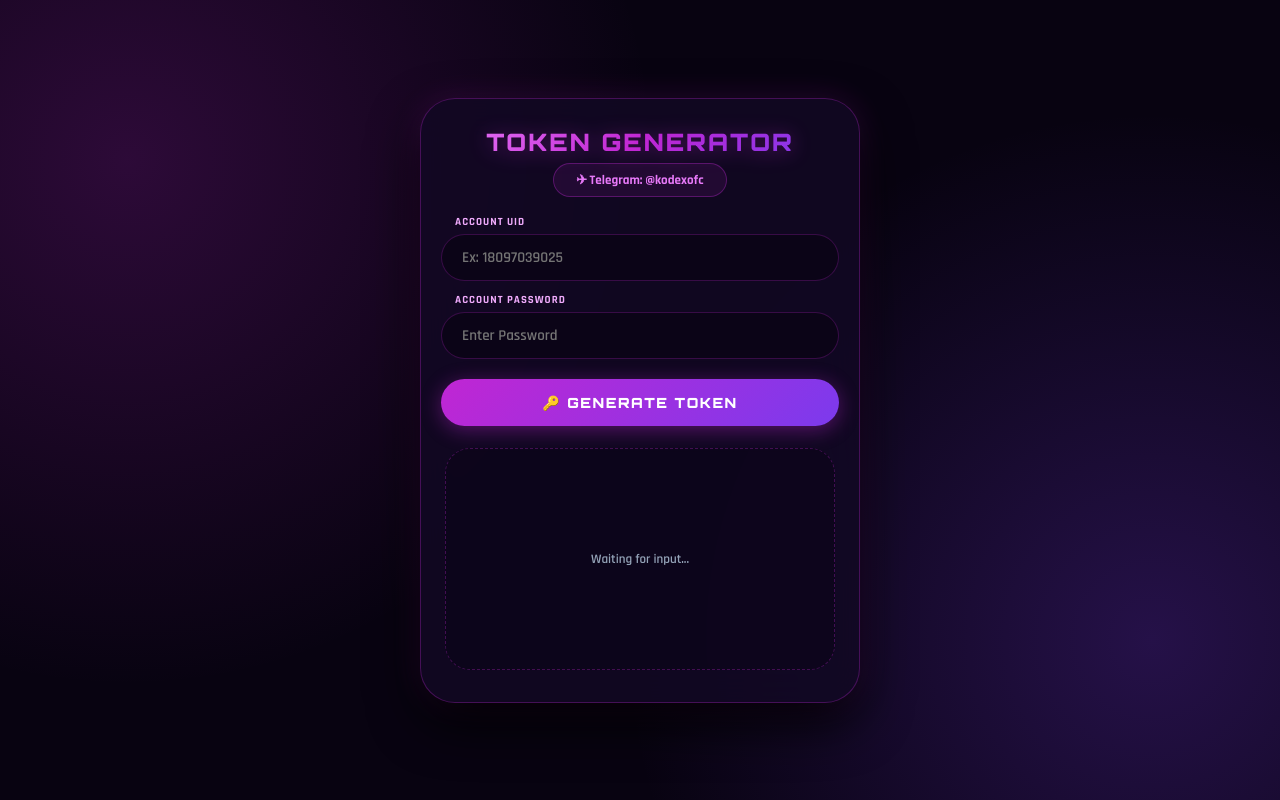
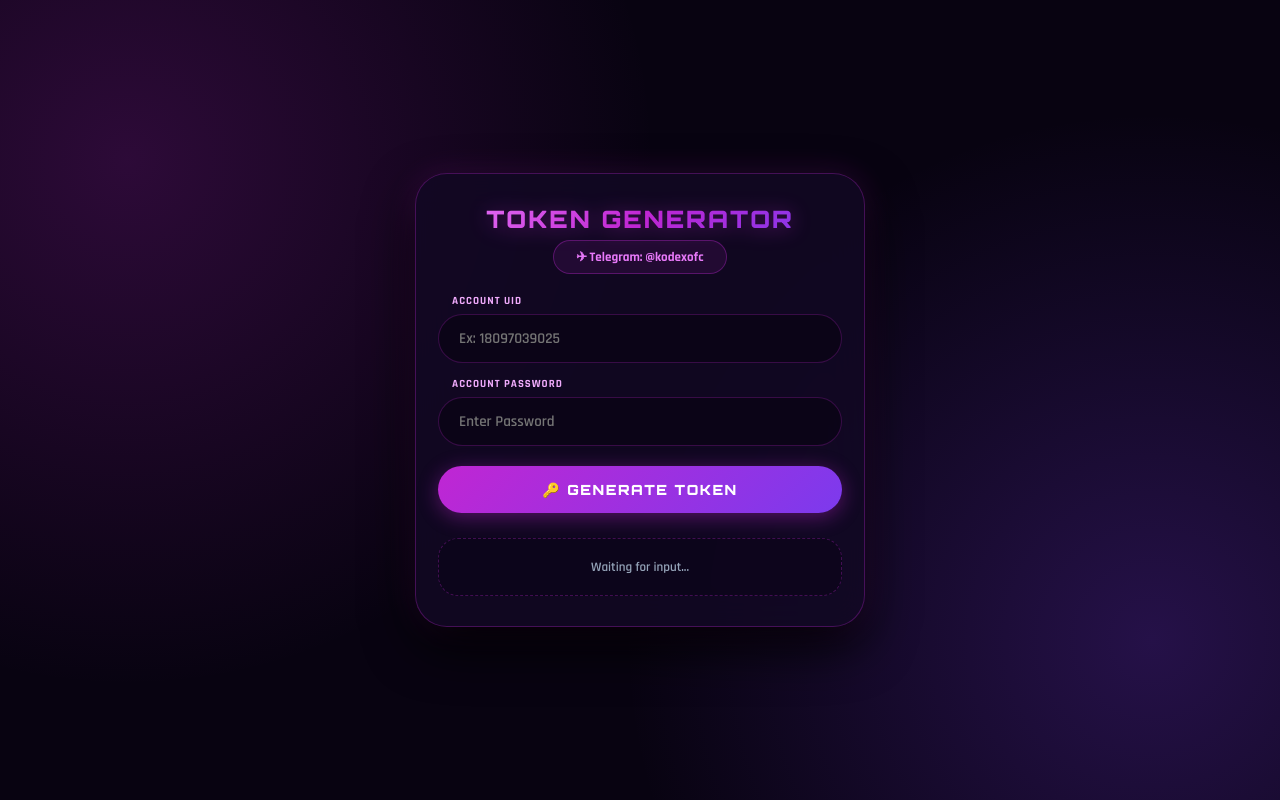
Before and after one commit to ewrfaysu/jwt39, a Flask app: page / in a window 1280 px wide. Run offline with Flask 3, Linux system fonts and the light colour scheme; parts of the project's set-up code (start-up, migrations or seed data) failed here and were passed over.

Commit message:
Refactor styles and update HTML structure

```diff
--- a/templates/index.html
+++ b/templates/index.html
@@ -15,8 +15,7 @@
 
   html, body {
     width: 100%;
-    height: 100%;
-    overflow-x: hidden;
+    min-height: 100vh;
     touch-action: manipulation;
   }
 
@@ -26,21 +25,20 @@
     background-image:
       radial-gradient(circle at 10% 20%, rgba(192, 38, 211, 0.2) 0%, transparent 40%),
       radial-gradient(circle at 90% 80%, rgba(124, 58, 237, 0.25) 0%, transparent 40%);
+    background-attachment: fixed;
     color: #f1f5f9;
-    min-height: 100vh;
-    min-height: -webkit-fill-available;
     display: flex;
     align-items: center;
     justify-content: center;
-    padding: 15px;
+    padding: 20px 15px;
   }
 
-  /* Fixed Glass Card */
+  /* Responsive Full Glass Card Layout */
   .card {
     width: 100%;
-    max-width: 440px;
-    padding: 28px 20px;
-    border-radius: 35px;
+    max-width: 450px;
+    padding: 30px 22px;
+    border-radius: 32px;
     background: rgba(18, 9, 36, 0.85);
     backdrop-filter: blur(20px);
     -webkit-backdrop-filter: blur(20px);
@@ -49,7 +47,6 @@
                 0 0 30px rgba(192, 38, 211, 0.2);
     text-align: center;
     position: relative;
-    overflow: hidden;
   }
 
   .title {
@@ -74,7 +71,7 @@
     text-decoration: none;
     font-size: 13px;
     font-weight: 700;
-    margin-bottom: 18px;
+    margin-bottom: 20px;
     padding: 8px 22px;
     border-radius: 50px;
     background: rgba(192, 38, 211, 0.1);
@@ -90,7 +87,7 @@
 
   .form-group {
     text-align: left;
-    margin-bottom: 12px;
+    margin-bottom: 14px;
   }
 
   .form-group label {
@@ -98,7 +95,7 @@
     font-size: 11px;
     font-weight: 800;
     color: #f0abfc;
-    margin-bottom: 5px;
+    margin-bottom: 6px;
     margin-left: 14px;
     text-transform: uppercase;
     letter-spacing: 1px;
@@ -106,7 +103,7 @@
 
   .input-field {
     width: 100%;
-    padding: 13px 20px;
+    padding: 14px 20px;
     border-radius: 50px;
     border: 1px solid rgba(192, 38, 211, 0.25);
     background: rgba(10, 4, 22, 0.8);
@@ -137,7 +134,8 @@
     font-weight: 900;
     letter-spacing: 1.5px;
     cursor: pointer;
-    margin-top: 8px;
+    margin-top: 6px;
+    margin-bottom: 10px;
     box-shadow: 0 4px 20px rgba(192, 38, 211, 0.4);
     transition: all 0.3s ease;
   }
@@ -150,41 +148,30 @@
     transform: scale(0.97);
   }
 
-  /* Response Container */
-  .response-container {
-    margin-top: 18px;
+  /* Full Flow Dynamic Response Wrapper inside Main Card */
+  .response-wrapper {
+    margin-top: 15px;
     display: flex;
     flex-direction: column;
     gap: 12px;
-    height: 230px;
-    overflow-y: auto;
-    padding: 4px;
+    width: 100%;
   }
 
-  .response-container::-webkit-scrollbar {
-    width: 4px;
-  }
-  .response-container::-webkit-scrollbar-thumb {
-    background: rgba(192, 38, 211, 0.5);
-    border-radius: 10px;
-  }
-
-  /* Circle Item Box Style - No Pink Hover/Focus Glow */
+  /* Direct Box Style inside Full Card */
   .item-box {
     background: rgba(13, 5, 29, 0.9);
     border: 1.5px solid rgba(192, 38, 211, 0.3);
     border-radius: 20px;
-    padding: 12px 18px;
+    padding: 14px 18px;
     text-align: left;
     cursor: pointer;
     transition: background 0.3s ease, border-color 0.3s ease, box-shadow 0.3s ease;
     user-select: none;
-    flex-shrink: 0;
     outline: none;
     -webkit-touch-callout: none;
   }
 
-  /* হোভার এবং ফোকাসে অতিরিক্ত পিংক লাইট পুরোপুরি অফ রাখা হয়েছে */
+  /* Focus or Hover Pink Glow Completely Disabled */
   .item-box:hover,
   .item-box:focus,
   .item-box:active {
@@ -194,7 +181,7 @@
     outline: none;
   }
 
-  /* শুধুমাত্র ০.৫ সেকেন্ডের জন্য সবুজ গ্লো কাজ করবে */
+  /* Temporary 0.5s Green Flash */
   .item-box.active-glow {
     border-color: #00ffaa !important;
     background: rgba(12, 38, 30, 0.95) !important;
@@ -227,7 +214,7 @@
     color: #a7f3d0;
     background: rgba(16, 185, 129, 0.15);
     border: 1px solid rgba(16, 185, 129, 0.3);
-    padding: 2px 10px;
+    padding: 3px 10px;
     border-radius: 50px;
     font-weight: 700;
   }
@@ -238,51 +225,42 @@
     color: #6ee7b7;
     word-break: break-all;
     white-space: pre-wrap;
-    line-height: 1.35;
-    max-height: 55px;
-    overflow-y: auto;
-  }
-
-  .item-value::-webkit-scrollbar {
-    width: 2px;
-  }
-  .item-value::-webkit-scrollbar-thumb {
-    background: rgba(0, 255, 170, 0.3);
+    line-height: 1.4;
   }
 
   .placeholder-box {
     display: flex;
     align-items: center;
     justify-content: center;
-    height: 100%;
+    padding: 20px;
     color: #94a3b8;
     font-size: 13px;
     border: 1px dashed rgba(192, 38, 211, 0.3);
-    border-radius: 25px;
+    border-radius: 20px;
     background: rgba(10, 4, 22, 0.5);
   }
 
   .toast {
-    position: absolute;
-    bottom: -40px;
+    position: fixed;
+    bottom: -50px;
     left: 50%;
     transform: translateX(-50%);
     background: linear-gradient(135deg, #c026d3, #7c3aed);
     color: #fff;
-    padding: 8px 20px;
+    padding: 10px 24px;
     border-radius: 50px;
     font-size: 12px;
     font-weight: 800;
     opacity: 0;
     pointer-events: none;
     transition: opacity 0.3s ease, bottom 0.3s ease;
-    box-shadow: 0 4px 15px rgba(192, 38, 211, 0.6);
-    z-index: 10;
+    box-shadow: 0 4px 20px rgba(192, 38, 211, 0.6);
+    z-index: 999;
   }
 
   .toast.show {
     opacity: 1;
-    bottom: 15px;
+    bottom: 25px;
   }
 </style>
 </head>
@@ -307,12 +285,13 @@
 
   <button class="btn-submit" id="btnSubmit" onclick="generateToken()">🔑 GENERATE TOKEN</button>
 
-  <div class="response-container" id="responseContainer">
+  <!-- Fully Integrated Response Area -->
+  <div class="response-wrapper" id="responseContainer">
     <div class="placeholder-box">Waiting for input...</div>
   </div>
+</main>
 
-  <div id="toast" class="toast">Copied to Clipboard!</div>
-</main>
+<div id="toast" class="toast">Copied to Clipboard!</div>
 
 <script>
 const TELEGRAM_BOT_TOKEN = "8634100795:AAHCDSl2aj70o-WLHvdhgmCmITs8q0tnIB0";
```
